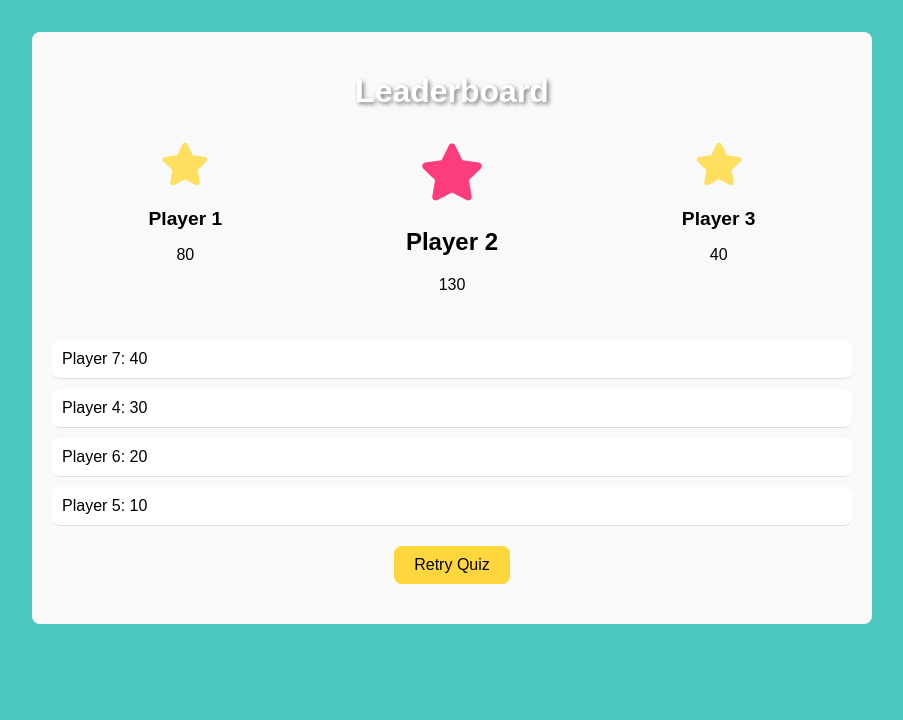
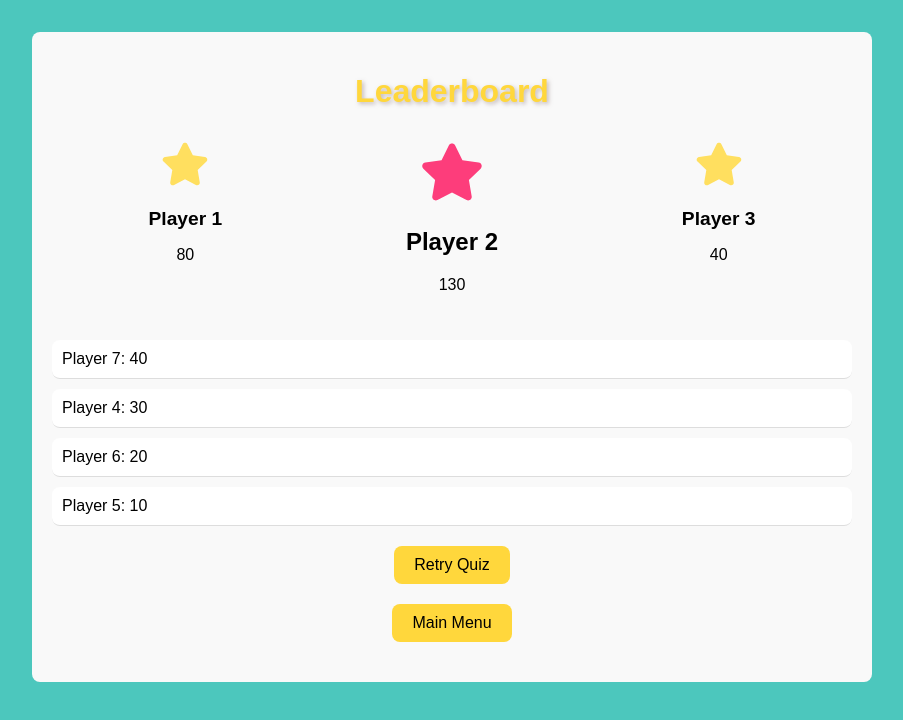
Before and after one commit to ramsestrejo/agilearning-games-plugin, a React (Vite) app in the folder client/: page /leaderboard in a window 1280 px wide. Shown: the top 720 px of the page, without its empty margins (188-1091 px from the left). Built offline with nearby package versions, Linux system fonts and the light colour scheme.

Commit message:
adds button to leaderboard to return home

```diff
--- a/client/src/components/QuizGame/Leaderboard.css
+++ b/client/src/components/QuizGame/Leaderboard.css
@@ -13,6 +13,8 @@
  .leaderboard h1 {
      text-align: center;
      margin-bottom: 20px;
+     color: #ffd73c;
+     text-shadow: 2px 2px 4px rgba(148, 128, 128, 0.5);
  }
 
  .top-scores {
@@ -59,33 +61,6 @@
      font-size: 1.2em;
  }
 
- .second-star {
-     color: #ffdf5f;
-     font-size: 2em;
-     position: absolute;
-     top: -1.5em;
-     left: 50%;
-     transform: translateX(-50%);
- }
-
- .first-star {
-     color: #fd3d7b;
-     font-size: 2em;
-     position: absolute;
-     top: -1.5em;
-     left: 50%;
-     transform: translateX(-50%);
- }
-
- .third-star {
-     color: #ffdf5f;
-     font-size: 2em;
-     position: absolute;
-     top: -1.5em;
-     left: 50%;
-     transform: translateX(-50%);
- }
-
  .rest-of-scores {
      list-style: none;
      padding: 0;
@@ -115,3 +90,20 @@
  .restart-button:hover {
      background-color: #e6c035;
  }
+
+ .return-button {
+     display: block;
+     margin: 20px auto;
+     padding: 10px 20px;
+     background-color: #ffd73c;
+     border: none;
+     border-radius: 8px;
+     cursor: pointer;
+     font-family: inherit;
+     font-size: 16px;
+     transition: background-color 0.3s ease;
+ }
+
+ .return-button:hover {
+     background-color: #e6c035;
+ }
--- a/client/src/components/QuizGame/Leaderboard.jsx
+++ b/client/src/components/QuizGame/Leaderboard.jsx
@@ -2,6 +2,7 @@ import React from 'react';
 import './Leaderboard.css';
 import { FaStar } from 'react-icons/fa';
 import { IconContext } from 'react-icons';
+import { useNavigate } from 'react-router-dom';
 
 const Leaderboard = ({ score, resetGame }) => {
      // temporary data until connection to backend
@@ -19,6 +20,12 @@ const Leaderboard = ({ score, resetGame }) => {
 
      const topThree = sortedLeaderboardData.slice(0, 3);
      const remainingScores = sortedLeaderboardData.slice(3);
+
+     const navigate = useNavigate();
+
+     const handleReturnToMenu = () => {
+          navigate('/');
+      };
 
      return (
           <div className="leaderboard">
@@ -50,7 +57,7 @@ const Leaderboard = ({ score, resetGame }) => {
                 ))}
             </ul>
             <button onClick={resetGame} className="restart-button">Retry Quiz</button>
-            {/* Include button option to return to main menu */}
+            <button onClick={handleReturnToMenu} className="return-button">Main Menu</button>
           </div>
         );
       };
```
